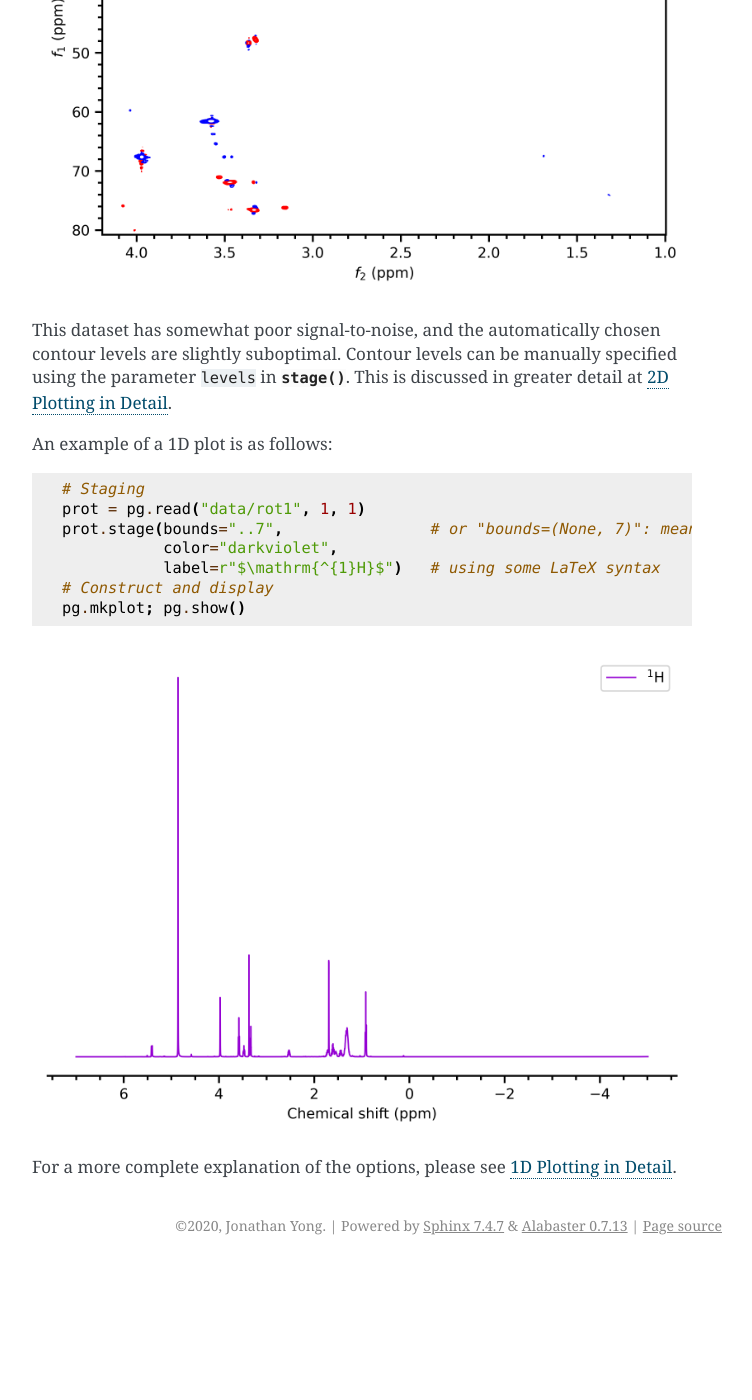
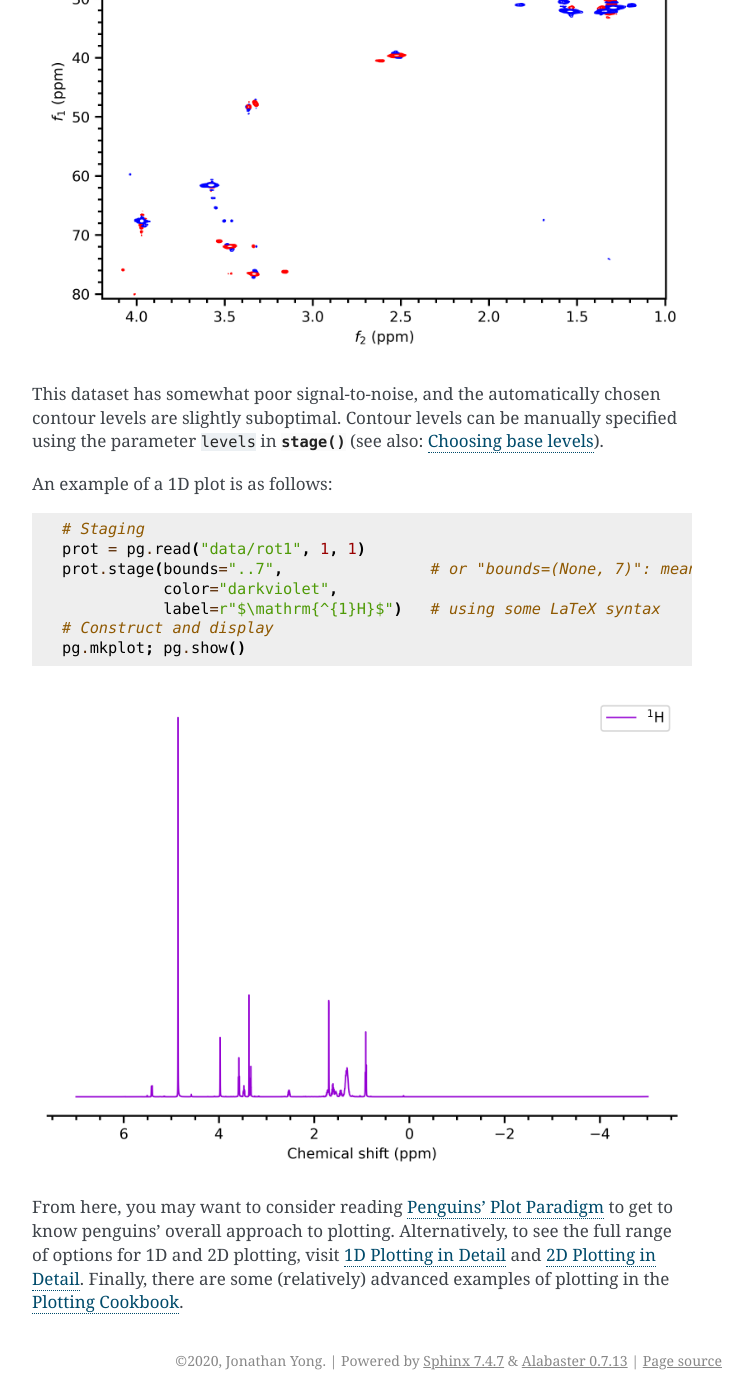
Before and after one commit to yongrenjie/penguins, a Sphinx documentation site: the page built from docs/quickstart.rst, in a window 1280 px wide and 1400 px high, scrolled down 1953 px. Shown: the whole window, without its empty margins (388-1140 px from the left). Built offline with Sphinx 7.4.7, drawn with Linux system fonts in a browser that asks for light colours; pages that are not in the unit, such as notebooks, are missing from menus; before the commit the page ends 3218 px from its top, so only the background shows below that; some of the changed text lies outside the part shown.

Commit message:
Documentation, also dfilter for 2D

```diff
--- a/docs/conf.py
+++ b/docs/conf.py
@@ -32,7 +32,6 @@
 # ones.
 extensions = [
     "sphinx.ext.intersphinx",
-    "sphinx.ext.autodoc",
 ]
 
 intersphinx_mapping = {
--- /dev/null
+++ b/docs/datasets.rst
@@ -0,0 +1,4 @@
+All About Datasets
+==================
+
+... will be written at a future date.
--- a/docs/index.rst
+++ b/docs/index.rst
@@ -45,6 +45,8 @@
 
    install
    quickstart
+   datasets
+   paradigm
    plot1d
    plot2d
    cookbook
--- a/docs/plot2d.rst
+++ b/docs/plot2d.rst
@@ -46,7 +46,9 @@
    :param colors: *(optional)* A tuple of valid ``matplotlib`` colors ``(positive, negative)``. The colours will be used for positive and negative contours respectively. See :std:doc:`matplotlib:tutorials/colors/colors` for more information. The default colours are drawn from Seaborn's "deep" palette (see Seaborn's :std:doc:`seaborn:tutorial/color_palettes`).
 
       |br|
-      Note that as of now there is no way to disable contours of a particular sign. The easiest way around that is to make the unwanted contour have the same colour as the figure background.
+      Note that as of now there is no explicit way to disable contours of a particular sign. One workaround is to make the unwanted contour have the same colour as the figure background. Another is to use the ``dfilter`` parameter described right after this. Note that neither method works perfectly if you also want to display a label (the former will make the line in the legend slightly off-centred, and the latter will still display the negative colour).
+
+   :param dfilter: *(optional)* A function taking a float and returning a bool to which filters *z*-values of the spectrum which should be retained. For example, to remove all negative parts of the spectrum, use ``dfilter=(lambda f: f > 0)``.
 
    :param str label: *(optional)* A string to display in the legend of the plot. See below for an example of how this looks.
 
--- a/docs/quickstart.rst
+++ b/docs/quickstart.rst
@@ -33,11 +29,13 @@
 
 The first element is always the value for the indirect (*f*:subscript:`1`) dimension, and the second element the value for the direct (*f*:subscript:`2`) dimension.
 
+There are a number of other functions that can be performed on Dataset objects: please see :doc:`datasets` for more details. However, **penguins does not aspire to be a NMR spectrum processing suite**. Consequently, it does not possess any functionality dealing with raw data.
+
 
 Plotting spectra
 ----------------
 
-Plotting is done in three stages:
+Plotting is done in three stages. These are described in greater detail at :doc:`paradigm`. A brief summary is as follows:
 
 1. *Stage* the spectrum (or spectra) to be plotted.
 
@@ -68,13 +66,13 @@
 .. image:: images/quickstart_plot2d.png
    :align: center
 
-This dataset has somewhat poor signal-to-noise, and the automatically chosen contour levels are slightly suboptimal. Contour levels can be manually specified using the parameter ``levels`` in :meth:`~penguins.dataset.Dataset2D.stage()`. This is discussed in greater detail at :doc:`plot2d`.
+This dataset has somewhat poor signal-to-noise, and the automatically chosen contour levels are slightly suboptimal. Contour levels can be manually specified using the parameter ``levels`` in :meth:`~penguins.dataset.Dataset2D.stage()` (see also: :ref:`baselev`).
 
 An example of a 1D plot is as follows::
 
    # Staging
    prot = pg.read("data/rot1", 1, 1)
-   prot.stage(bounds="..7",                # or "bounds=(None, 7)": means everything up to 7 ppm
+   prot.stage(bounds="..7",                # or "bounds=(None, 7)": means no lower bounds
               color="darkviolet",
               label=r"$\mathrm{^{1}H}$")   # using some LaTeX syntax
    # Construct and display
@@ -83,4 +81,6 @@
 .. image:: images/quickstart_plot1d.png
    :align: center
 
-For a more complete explanation of the options, please see :doc:`plot1d`.
+From here, you may want to consider reading :doc:`paradigm` to get to know penguins' overall approach to plotting.
+Alternatively, to see the full range of options for 1D and 2D plotting, visit :doc:`plot1d` and :doc:`plot2d`.
+Finally, there are some (relatively) advanced examples of plotting in the :doc:`cookbook`.
```
Also changed, not shown: other parts of docs/plot2d.rst (+2 -0 lines), other parts of docs/quickstart.rst (+0 -4 lines), docs/paradigm.rst (added, +83 -0 lines), 1 other file.
